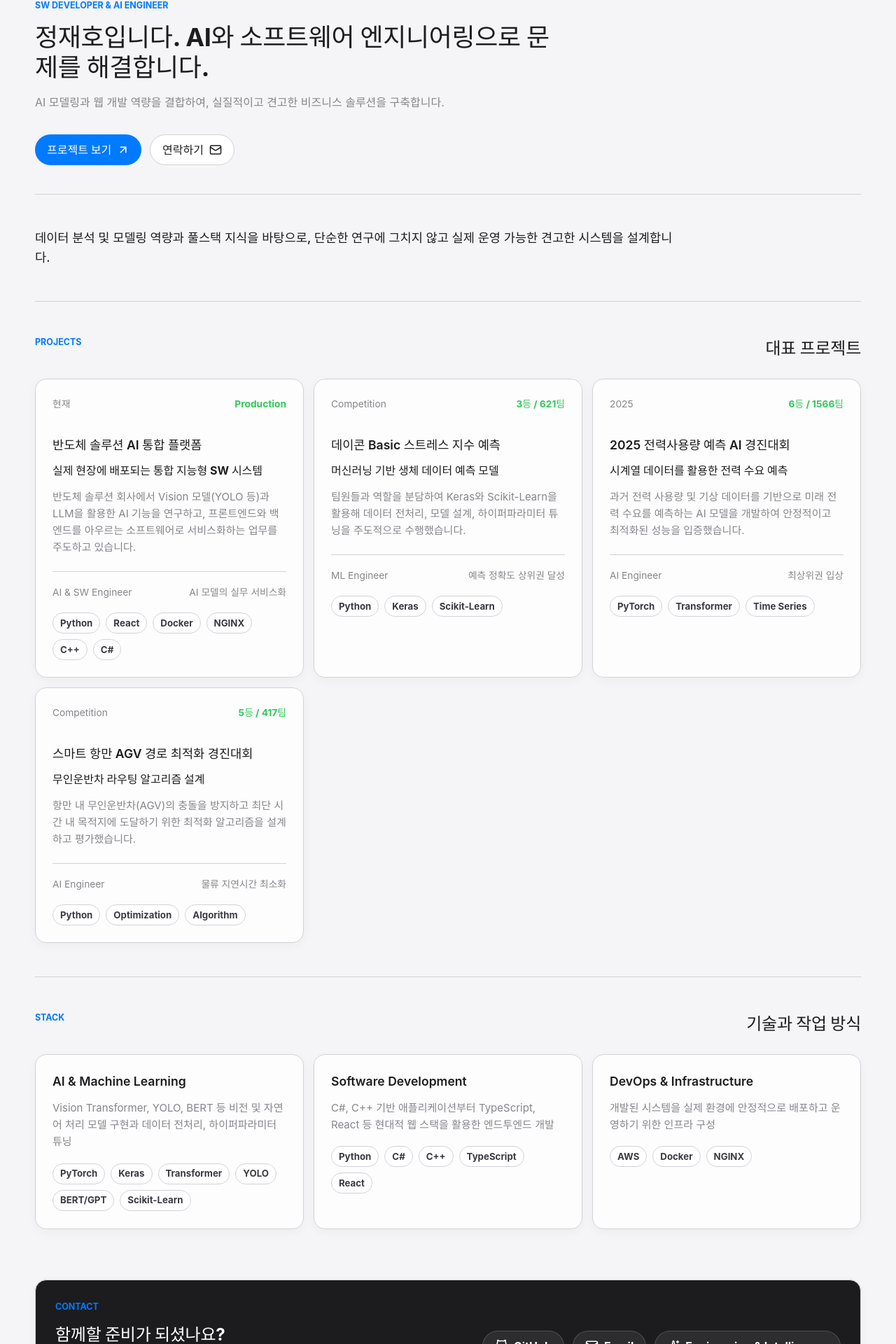
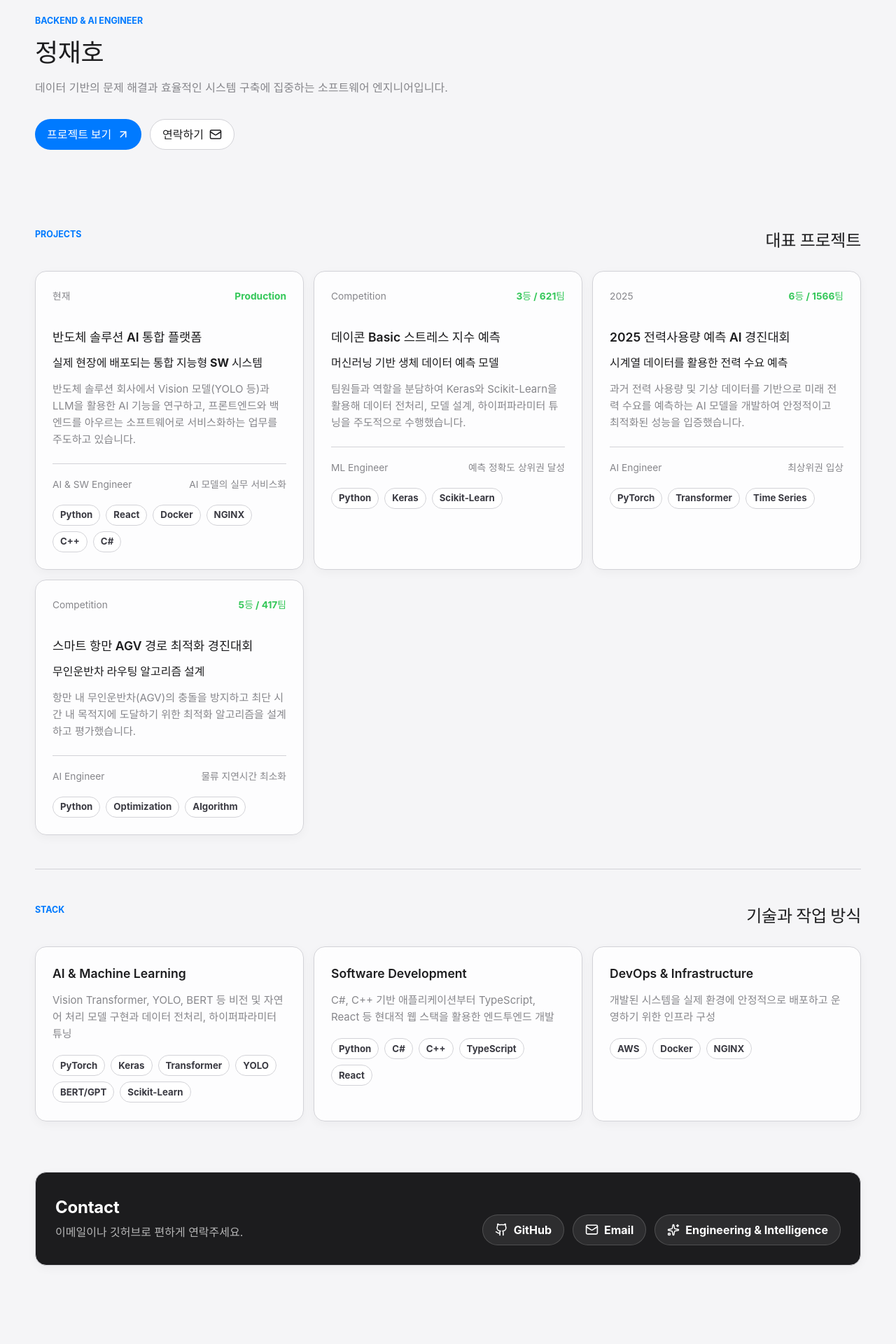
Before and after one commit to JaeHoJeong1130/JaeHoJeong1130.github.io, a React (Vite) app: page / in a window 1280 px wide. Shown: the part 159-2079 px from the top of the page at 70% size. After the commit the page ends 1995 px from the top, so only its background shows below. Built offline with nearby package versions, Linux system fonts and the light colour scheme.

Commit message:
style: remove ai-like verbose phrasing and useless text blocks

```diff
--- a/src/main.tsx
+++ b/src/main.tsx
@@ -20,10 +20,10 @@ function App() {
 
       <section className="hero" id="home">
         <div className="hero-copy">
-          <p className="eyebrow">SW Developer & AI Engineer</p>
-          <h1>정재호입니다. AI와 소프트웨어 엔지니어링으로 문제를 해결합니다.</h1>
+          <p className="eyebrow">Backend & AI Engineer</p>
+          <h1>정재호</h1>
           <p className="hero-text">
-            AI 모델링과 웹 개발 역량을 결합하여, 실질적이고 견고한 비즈니스 솔루션을 구축합니다.
+            데이터 기반의 문제 해결과 효율적인 시스템 구축에 집중하는 소프트웨어 엔지니어입니다.
           </p>
           <div className="hero-actions" aria-label="Primary actions">
             <a className="button primary" href="#projects">
@@ -36,13 +36,6 @@ function App() {
             </a>
           </div>
         </div>
-
-      </section>
-
-      <section className="section intro" aria-label="About this portfolio">
-        <p>
-          데이터 분석 및 모델링 역량과 풀스택 지식을 바탕으로, 단순한 연구에 그치지 않고 실제 운영 가능한 견고한 시스템을 설계합니다.
-        </p>
       </section>
 
       <section className="section" id="projects">
@@ -96,9 +89,8 @@ function App() {
 
       <section className="contact-band" id="contact">
         <div>
-          <p className="eyebrow">Contact</p>
-          <h2>함께할 준비가 되셨나요?</h2>
-          <p>프로젝트, 기술, 협업 방식 등 편하게 연락주세요.</p>
+          <h2>Contact</h2>
+          <p>이메일이나 깃허브로 편하게 연락주세요.</p>
         </div>
         <div className="contact-actions">
           <a className="icon-link" href="https://github.com/JaeHoJeong1130">
```
